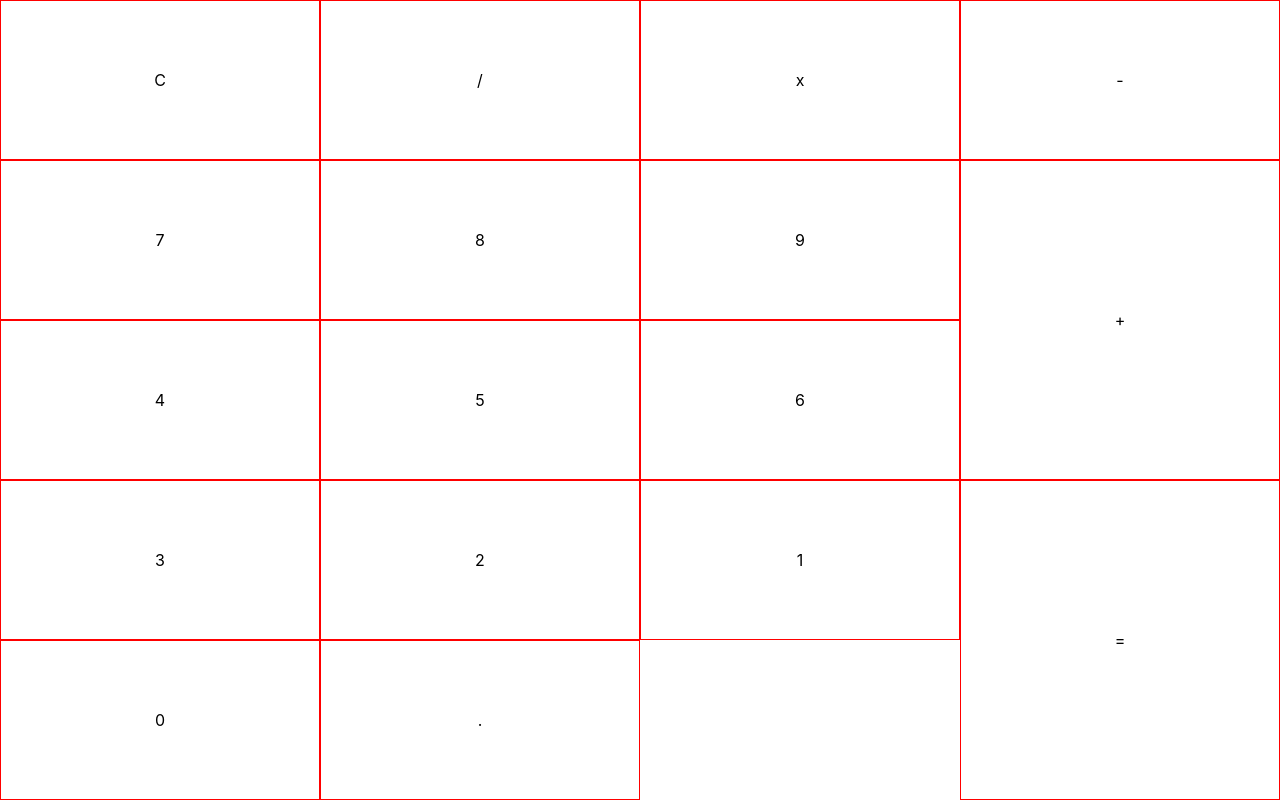
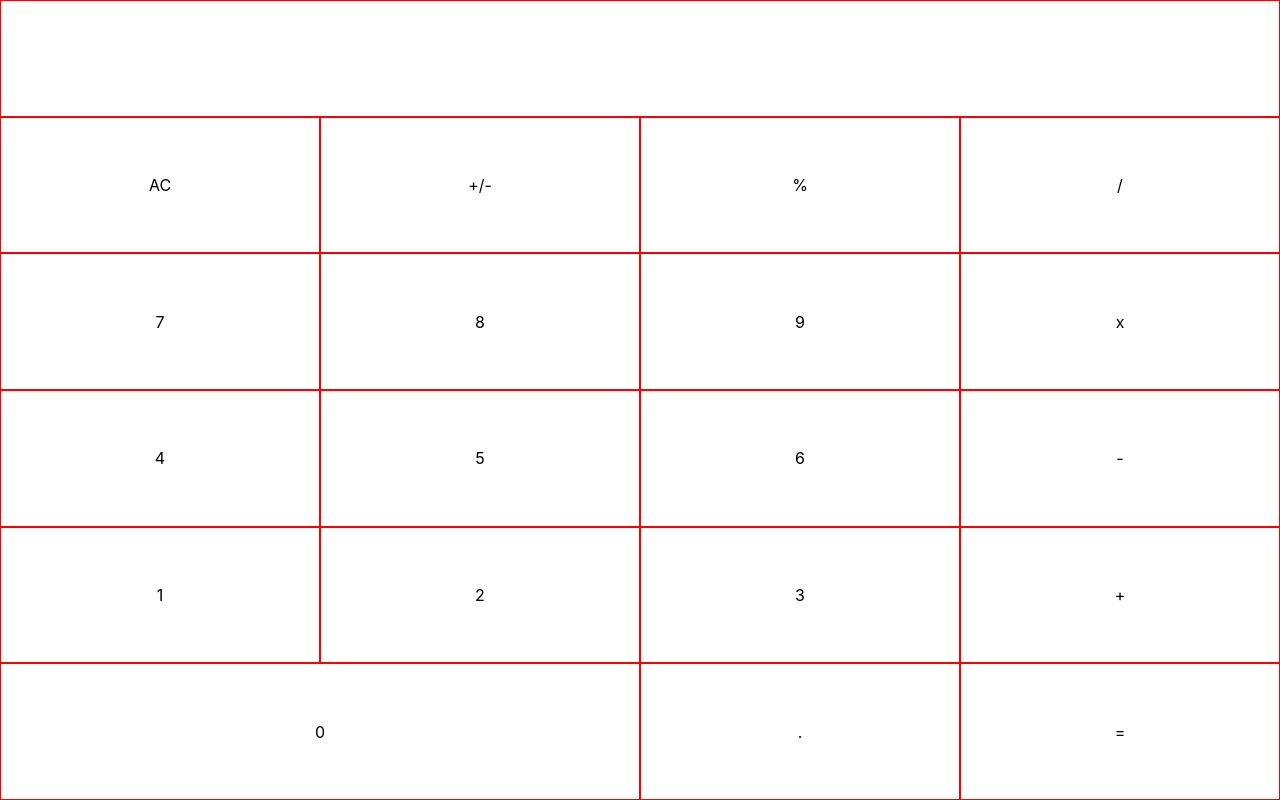
Before and after one commit to bjarne81/calculator, a React (Create React App) app: page / in a window 1280 px wide. Built offline with nearby package versions, Linux system fonts and the light colour scheme.

Commit message:
basic layout

```diff
--- a/src/components/App.js
+++ b/src/components/App.js
@@ -11,30 +11,31 @@ function App() {
   }
   return (
     <div className="App">
-      <Display data={operations} />
       <Buttons>
-        <Button onClick={handleClick} label="C" value="clear" />
+        <Display data={operations} colSpan="4" />
+        <Button onClick={handleClick} label="AC" value="clear" />
+        <Button onClick={handleClick} label="+/-" value="clear" />
+        <Button onClick={handleClick} label="%" value="%" />
         <Button onClick={handleClick} label="/" value="/" />
-        <Button onClick={handleClick} label="x" value="*" />
-        <Button onClick={handleClick} label="-" value="-" />
 
         <Button onClick={handleClick} label="7" value="7" />
         <Button onClick={handleClick} label="8" value="8" />
         <Button onClick={handleClick} label="9" value="9" />
-        <Button onClick={handleClick} label="+" span="2" value="+" />
+        <Button onClick={handleClick} label="x" value="*" />
 
         <Button onClick={handleClick} label="4" value="4" />
         <Button onClick={handleClick} label="5" value="5" />
         <Button onClick={handleClick} label="6" value="6" />
+        <Button onClick={handleClick} label="-" value="-" />
 
+        <Button onClick={handleClick} label="1" value="1" />
+        <Button onClick={handleClick} label="2" value="2" />
         <Button onClick={handleClick} label="3" value="3" />
-        <Button onClick={handleClick} label="2" value="2" />
-        <Button onClick={handleClick} label="1" value="1" />
+        <Button onClick={handleClick} label="+" value="+" />
 
+        <Button onClick={handleClick} label="0" value="0" colSpan="2" />
+        <Button onClick={handleClick} label="." value="." />
         <Button onClick={handleClick} label="=" span="2" value="equal" />
-
-        <Button onClick={handleClick} label="0" value="0" />
-        <Button onClick={handleClick} label="." value="." />
       </Buttons>
     </div>
   )
--- a/src/components/Button.js
+++ b/src/components/Button.js
@@ -6,12 +6,13 @@ const Wrapper = styled.div`
   justify-content: center;
   align-items: center;
   border: 1px solid red;
-  grid-row: ${props => 'span ' + props.span};
+  grid-row: ${props => 'span ' + props.rowSpan};
+  grid-column: ${props => 'span ' + props.colSpan};
 `
 
-function Button({ onClick, span, value, label }) {
+function Button({ onClick, value, label, ...props }) {
   return (
-    <Wrapper onClick={onClick} span={span} data-value={value}>
+    <Wrapper onClick={onClick} data-value={value} {...props}>
       {label}
     </Wrapper>
   )
--- a/src/components/Display.js
+++ b/src/components/Display.js
@@ -1,8 +1,18 @@
 import React from 'react'
+import styled from 'styled-components'
 
-function Display({ data }) {
+const Wrapper = styled.div`
+  display: flex;
+  justify-content: center;
+  align-items: center;
+  border: 1px solid red;
+  grid-row: ${props => 'span ' + props.rowSpan};
+  grid-column: ${props => 'span ' + props.colSpan};
+`
+
+function Display({ data, ...props }) {
   const string = data.join('')
-  return <div className="Display"> {string} </div>
+  return <Wrapper {...props}> {string} </Wrapper>
 }
 
 export default Display
```
